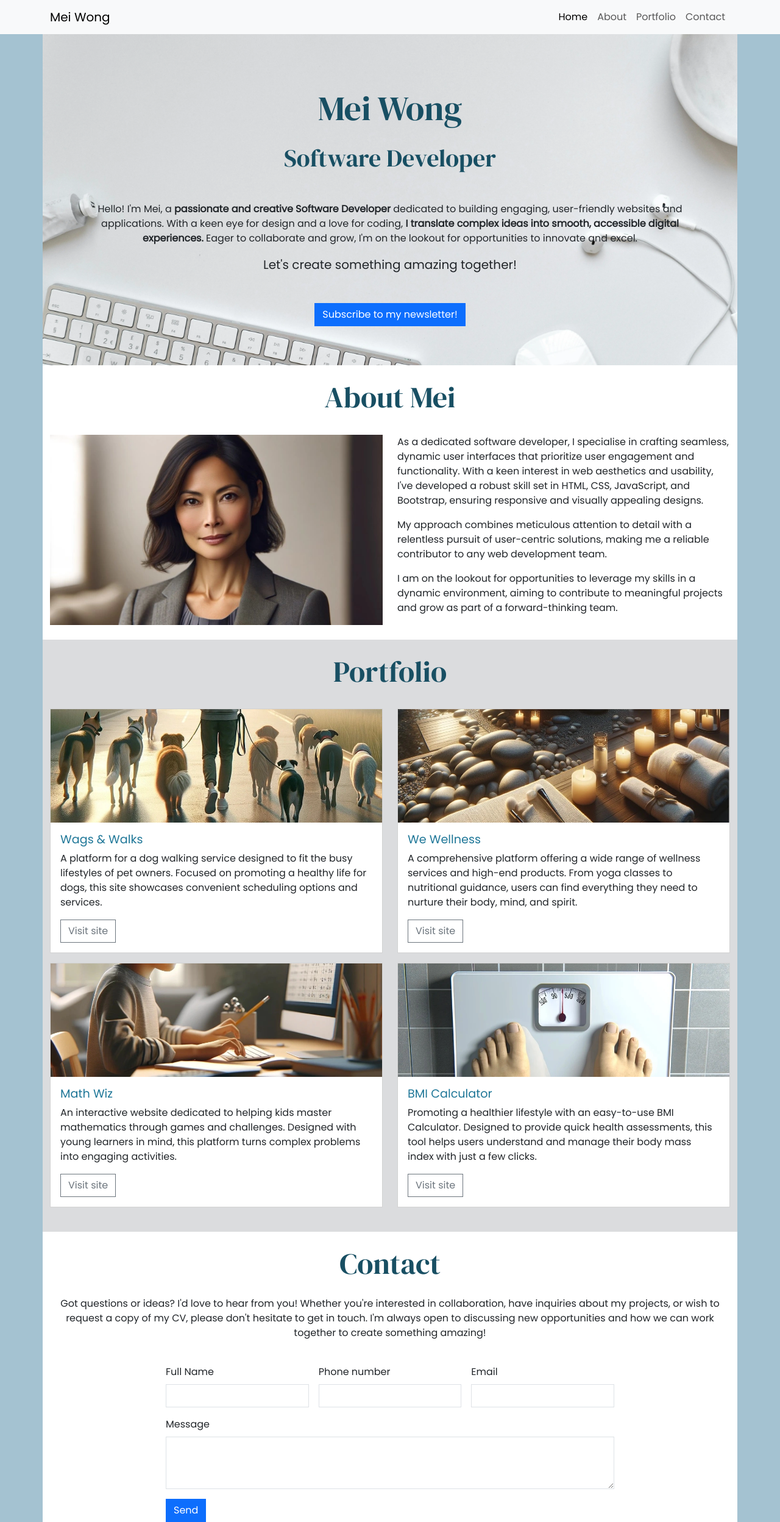
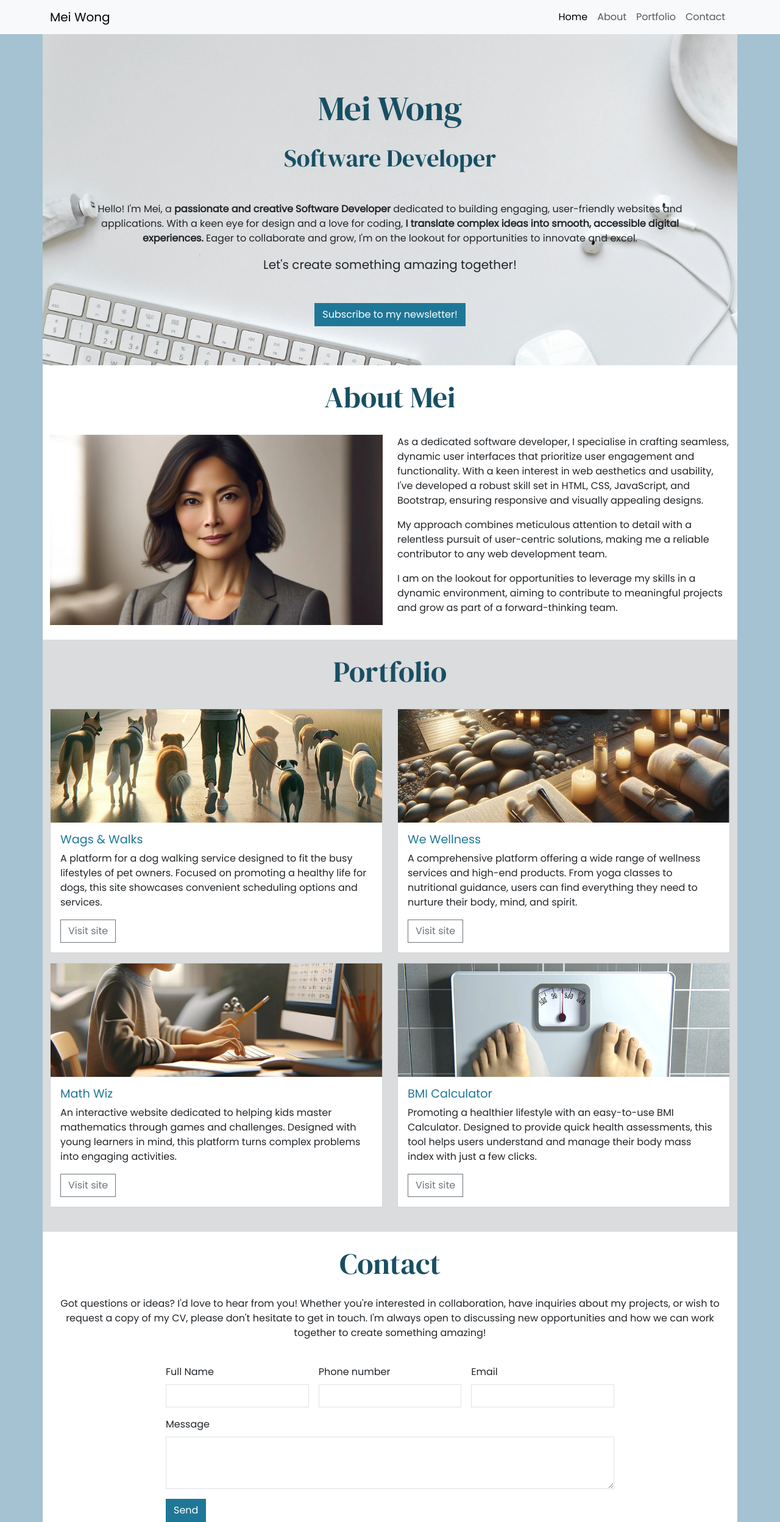
Before and after one commit to GurpritK/bootstrap-project, a plain HTML site: page index.html in a window 1280 px wide. Shown: the whole page at 61% size. Drawn offline with nearby package versions, Linux system fonts and the light colour scheme.

Commit message:
Create custom buttons

```diff
--- a/assets/css/style.css
+++ b/assets/css/style.css
@@ -21,6 +21,19 @@ h1, h2 {
 
 .sharp-corners, .sharp-corners * {
     border-radius: 0;
+}
+
+/* Custom button style */
+
+.custom-btn{
+    border-radius: 0;
+    border-color: #1f7798;
+    background: #1f7798;
+
+}
+.custom-btn:hover{
+    background-color: #1d6d8a;
+    border: #1d6d8a;
 }
 
 /* Hero section */
--- a/index.html
+++ b/index.html
@@ -62,7 +62,7 @@
                 <!-- mb-5 gives extra margin spacing under lead text -->
                 <p class="lead mb-5">Let's create something amazing together!</p>
                 <!-- Button trigger modal -->
-                <button type="button" class="btn btn-primary sharp-corners" data-bs-toggle="modal" data-bs-target="#exampleModal">
+                <button type="button" class="btn btn-primary sharp-corners custom-btn" data-bs-toggle="modal" data-bs-target="#exampleModal">
                 Subscribe to my newsletter!
                 </button>
             </div>
@@ -211,7 +211,7 @@
                         <textarea class="form-control" id="message" rows="3"></textarea>
                     </div>
                     <div class="col-12">
-                        <button type="submit" class="btn btn-primary">Send</button>
+                        <button type="submit" class="btn btn-primary custom-btn">Send</button>
                     </div>
                 </form>
 
@@ -239,7 +239,7 @@
                     <input type="email" class="form-control" id="inputEmail">
                 </div>
                 <div class="col-12 mb-4">
-                    <button type="submit" class="btn btn-primary">
+                    <button type="submit" class="btn btn-primary custom-btn">
                         Sign up!
                     </button>
                 </div>
```
